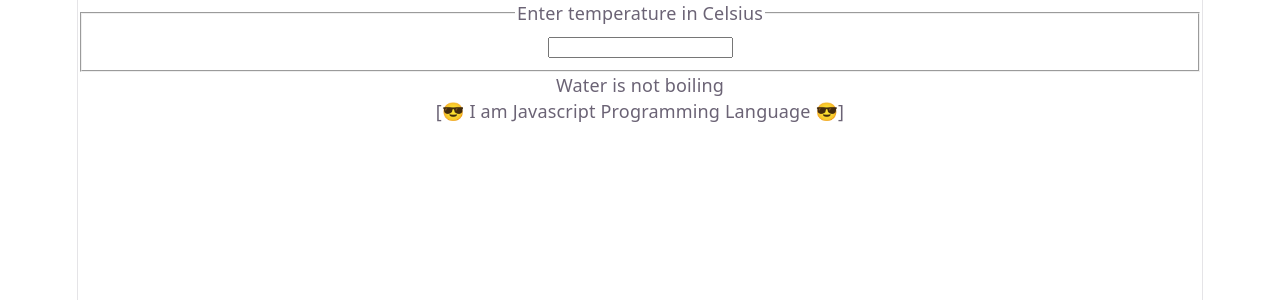
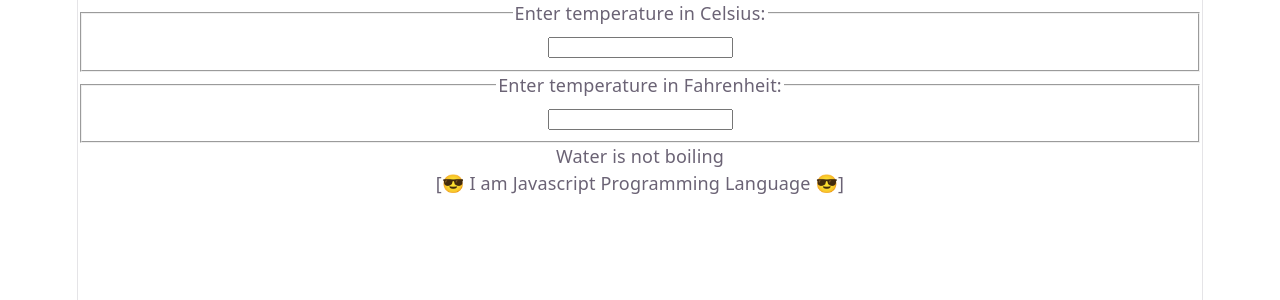
Before and after one commit to iamrokon/react, a React (Vite) app: page / in a window 1280 px wide. Shown: the top 300 px of the page. Built offline with nearby package versions, Linux system fonts and the light colour scheme.

Commit message:
temperature calculator updated

```diff
--- a/src/components/Calculator.jsx
+++ b/src/components/Calculator.jsx
@@ -1,26 +1,33 @@
 import React from 'react'
 import BoilingVerdict from './BoilingVerdict'
+import TemperatureInput from './TemperatureInput'
+import { toCelsius, toFahrenheit, convert } from '../lib/converter';
 
 export default class Calculator extends React.Component {
     state = {
         temperature: '',
+        scale: 'c',
     };
-    onTemperatureChange = (e) => {
-        this.setState({temperature: e.target.value})
+    handleChange = (e, scale) => {
+        this.setState({ temperature: e.target.value, scale })
     };
     render() {
-        const { temperature } = this.state
+        const { temperature, scale } = this.state
+        const celcius = scale === 'f' ? convert(temperature, toCelsius) : temperature
+        const fahrenheit = scale === 'c' ? convert(temperature, toFahrenheit) : temperature
         return (
             <div>
-                <fieldset>
-                    <legend>Enter temperature in Celsius</legend>
-                    <input
-                        type="text"
-                        value={temperature}
-                        onChange={this.onTemperatureChange}
-                    />
-                </fieldset>
-                <BoilingVerdict celsius={parseFloat(temperature) || 0} />
+                <TemperatureInput
+                    scale="c"
+                    temperature={celcius}
+                    onTemperatureChange={this.handleChange}
+                />
+                <TemperatureInput
+                    scale="f"
+                    temperature={fahrenheit}
+                    onTemperatureChange={this.handleChange}
+                />
+                <BoilingVerdict celsius={parseFloat(celcius) || 0} />
             </div>
         )
     }
--- /dev/null
+++ b/src/components/TemperatureInput.jsx
@@ -0,0 +1,26 @@
+// import React from 'react';
+const scaleNames = {
+    c: 'Celsius',
+    f: 'Fahrenheit',
+}
+
+export default function TemperatureInput({temperature, scale, onTemperatureChange}) {
+    // state = {
+    //     temperature: '',
+    // }
+
+    // onTemperatureChange = (e) => {
+    //     this.setState({temperature: e.target.value})
+    // }
+
+    // render() {
+    //     const { temperature } = this.state
+    //     const { scale } = this.props
+    return (
+        <fieldset>
+            <legend>Enter temperature in {scaleNames[scale]}:</legend>
+            <input type="text" value={temperature} onChange={(e) => onTemperatureChange(e, scale)} />
+        </fieldset>
+    )
+    // }
+}
--- /dev/null
+++ b/src/lib/converter.js
@@ -0,0 +1,17 @@
+export function toCelsius(fahrenheit) {
+    return ((fahrenheit - 32) * 5) / 9
+}
+
+export function toFahrenheit(celsius) {
+    return ((celsius * 9) / 5) + 32
+}
+
+export function convert(temperature, convertFn) {
+    const input = parseFloat(temperature)
+    if (Number.isNaN(input)) {
+        return "";
+    }
+    const output = convertFn(input)
+    const rounded = Math.round(output * 1000) / 1000
+    return rounded.toString()
+}
```
